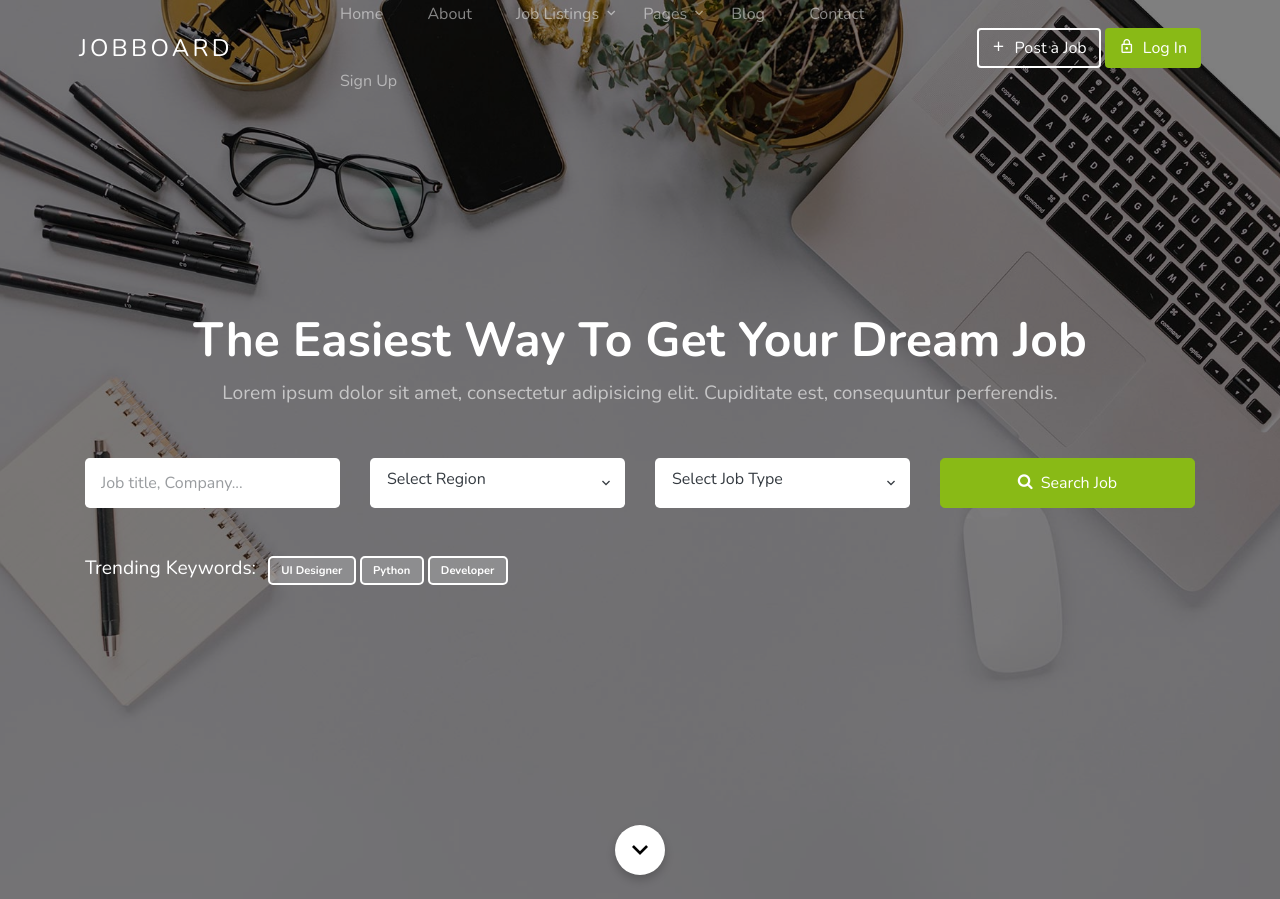
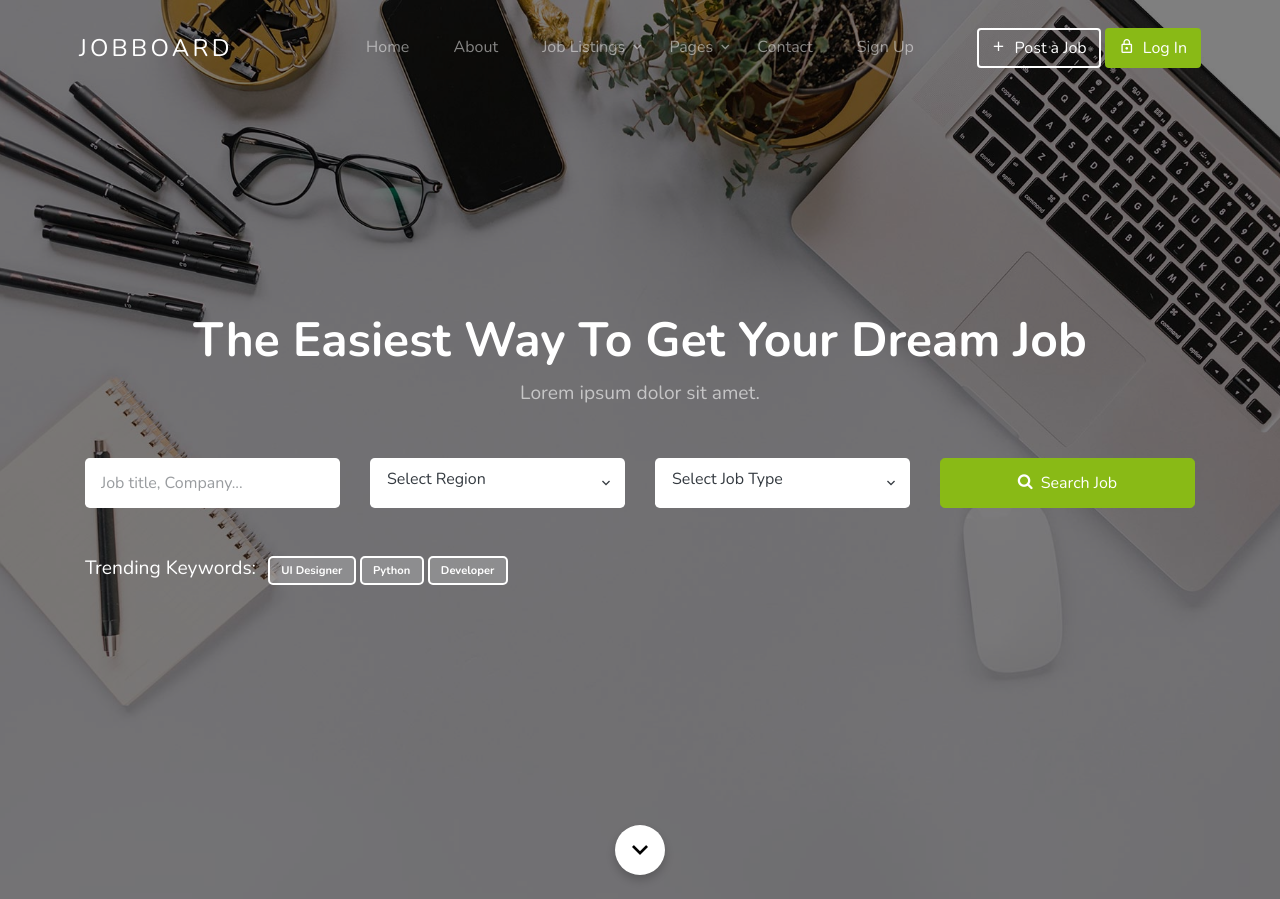
Before and after one commit to Biplob68/Smart-Recruitment-System, a Django app: page / in a window 1280 px wide. Shown: the top 899 px of the page. Run offline with Django 3.2, Linux system fonts and the light colour scheme; some libraries are stand-ins or nearby versions; some web fonts are replaced.

Commit message:
Update index.html

```diff
--- a/mysite/templates/mysite/index.html
+++ b/mysite/templates/mysite/index.html
@@ -56,8 +56,8 @@
           <nav class="mx-auto site-navigation">
 
             <ul class="site-menu js-clone-nav d-none d-xl-block ml-0 pl-0">
-              <li><a href="{% url 'index' %}" class="nav-link">Home</a></li>
-              <li><a href="{% url 'about' %}">About</a></li>
+              <li><a href="{% url 'home' %}" class="nav-link">Home</a></li>
+              <li><a href="{% url 'about' %}" class="nav-link">About</a></li>
               <li class="has-children">
                 <a href="job-listings.html">Job Listings</a>
                 <ul class="dropdown">
@@ -78,13 +78,20 @@
                   <li><a href="gallery.html">Gallery</a></li>
                 </ul>
               </li>
-              <li><a href="blog.html">Blog</a></li>
-              <li><a href="contact.html">Contact</a></li>
+              <!--<li><a href="blog.html">Blog</a></li> -->
+              <li><a href="{% url 'contact' %}" class="nav-link">Contact</a></li>
+
+              {% if user.is_authenticated %}
+               <li > Hello, {{ user.first_name }}</li>
+               <li> <a href="{% url 'logout' %}"> Log Out </a></li>
+
+              {% else %}
               <li><a href="{% url 'register' %}">Sign Up</a></li>
+              <li class="d-lg-none"><a href="{% url 'login' %}">Log In</a></li>
 
+              {% endif %}
+              <li class="d-lg-none"><a href="post-job.html"><span class="mr-2">+</span> Post a Job</a></li>
 
-              <li class="d-lg-none"><a href="post-job.html"><span class="mr-2">+</span> Post a Job</a></li>
-              <li class="d-lg-none"><a href="{% url 'login' %}">Log In</a></li>
             </ul>
           </nav>
 
@@ -109,7 +116,7 @@
           <div class="col-md-12">
             <div class="mb-5 text-center">
               <h1 class="text-white font-weight-bold">The Easiest Way To Get Your Dream Job</h1>
-              <p>Lorem ipsum dolor sit amet, consectetur adipisicing elit. Cupiditate est, consequuntur perferendis.</p>
+              <p>Lorem ipsum dolor sit amet.</p>
             </div>
             <form method="post" class="search-jobs-form">
               <div class="row mb-5">
```
